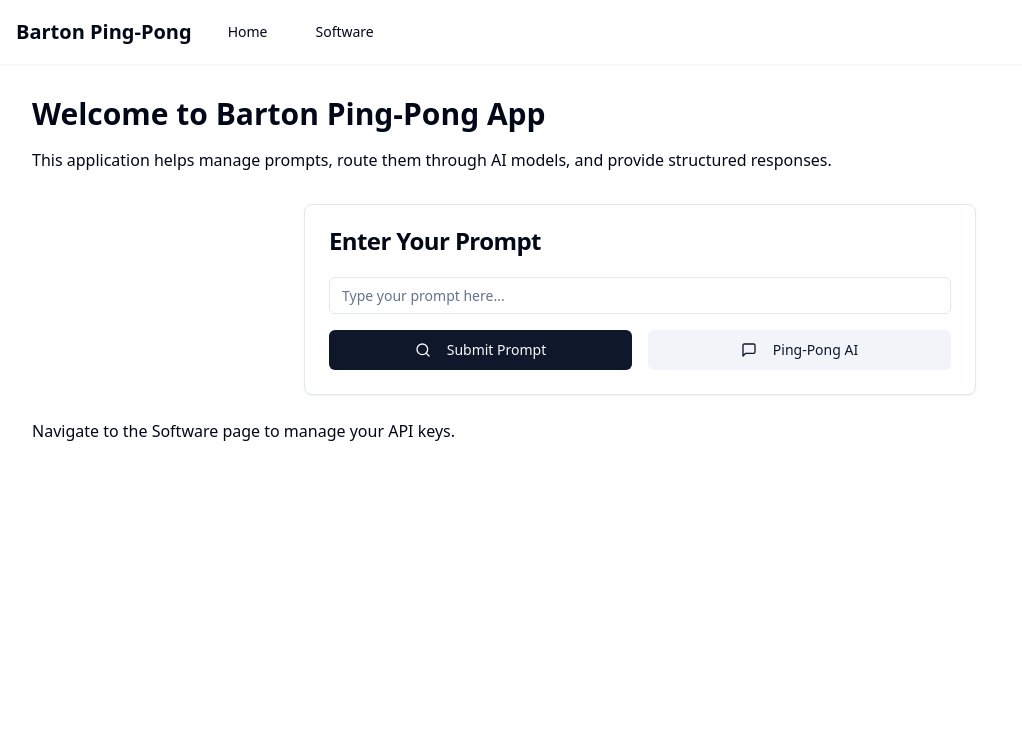
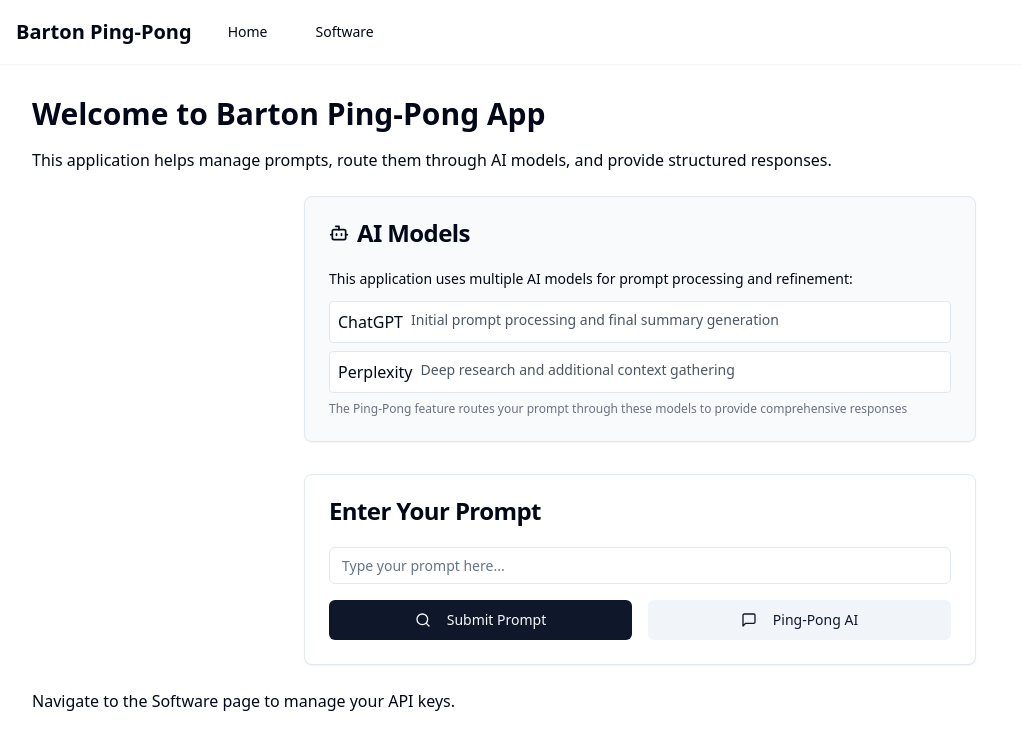
Before and after one commit to djb258/ping-pong-prompt, a React (Vite) app: page / in a window 1280 px wide. Shown: the top 750 px of the page, without its empty margins (0-1022 px from the left). Built offline with nearby package versions, Linux system fonts and the light colour scheme.

Commit message:
Add AI model information to homepage
Display information about the AI models used on the homepage.

```diff
--- a/src/pages/Index.tsx
+++ b/src/pages/Index.tsx
@@ -1,11 +1,10 @@
-
 import React, { useState } from "react";
 import Navbar from "@/components/Navbar";
 import { Input } from "@/components/ui/input";
 import { Button } from "@/components/ui/button";
 import { Card, CardContent, CardHeader, CardTitle } from "@/components/ui/card";
 import { toast } from "sonner";
-import { Search, ArrowRight, MessageSquare } from "lucide-react";
+import { Search, ArrowRight, MessageSquare, Bot } from "lucide-react";
 import { ModelResponse } from "@/components/ModelResponse";
 import { useAIOrchestrator } from "@/hooks/use-ai-orchestrator";
 
@@ -53,6 +52,34 @@ const Index = () => {
         <p className="mt-4">
           This application helps manage prompts, route them through AI models, and provide structured responses.
         </p>
+
+        {/* AI Models Information Card */}
+        <Card className="mt-6 max-w-2xl mx-auto bg-slate-50">
+          <CardHeader>
+            <CardTitle className="flex items-center">
+              <Bot className="mr-2 h-5 w-5" />
+              AI Models
+            </CardTitle>
+          </CardHeader>
+          <CardContent>
+            <p className="text-sm mb-3">
+              This application uses multiple AI models for prompt processing and refinement:
+            </p>
+            <div className="space-y-2">
+              <div className="flex items-start gap-2 p-2 border rounded bg-white">
+                <div className="font-medium">ChatGPT</div>
+                <div className="text-sm text-gray-600">Initial prompt processing and final summary generation</div>
+              </div>
+              <div className="flex items-start gap-2 p-2 border rounded bg-white">
+                <div className="font-medium">Perplexity</div>
+                <div className="text-sm text-gray-600">Deep research and additional context gathering</div>
+              </div>
+              <p className="text-xs text-gray-500 mt-2">
+                The Ping-Pong feature routes your prompt through these models to provide comprehensive responses
+              </p>
+            </div>
+          </CardContent>
+        </Card>
 
         <Card className="mt-8 max-w-2xl mx-auto">
           <CardHeader>
```
